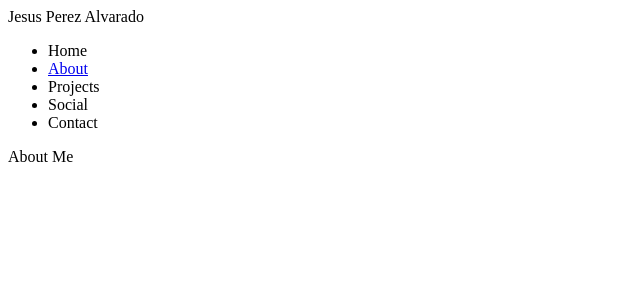
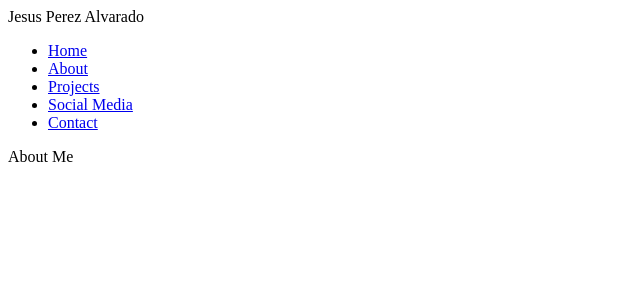
Before and after one commit to jesusprz24/jesus_portfolio, a React (Create React App) app: page /about in a window 1280 px wide. Shown: the top 300 px of the page, without its empty margins (0-640 px from the left). Built offline with nearby package versions, Linux system fonts and the light colour scheme.

Commit message:
created the starter for the contact

```diff
--- a/src/components/Contact.js
+++ b/src/components/Contact.js
@@ -0,0 +1,13 @@
+import React from "react";
+import Navbar from "./Navbar";
+
+function Contact() {
+    return (
+        <div>
+            <Navbar></Navbar>
+            <div>Contact</div>
+        </div>
+    )
+}
+
+  export default Contact;
--- a/src/components/Navbar.jsx
+++ b/src/components/Navbar.jsx
@@ -8,11 +8,11 @@ function Navbar() {
         Jesus Perez Alvarado
       </div>
       <ul>
-      <li>Home</li>
+      <li><Link to="/">Home</Link></li>
       <li><Link to="/about">About</Link></li>
-      <li>Projects</li>
-      <li>Social</li>
-      <li>Contact</li>
+      <li><Link to="/projects">Projects</Link></li>
+      <li><Link to="/social">Social Media</Link></li>
+      <li><Link tp="/contact">Contact</Link></li>
       </ul>
     </div>
   )
--- a/src/index.js
+++ b/src/index.js
@@ -2,6 +2,7 @@ import React from 'react';
 import ReactDOM from 'react-dom';
 import App from './App';
 import About from './components/About';
+import Contact from './components/Contact';
 
 import {
   createBrowserRouter,
@@ -18,6 +19,10 @@ const router = createBrowserRouter([
     path: "about",
     element: <About />
   },
+  {
+    path: "contact",
+    element: <Contact />
+  },
   // Add additional route objects here for other URLs
 ]);
 
```
